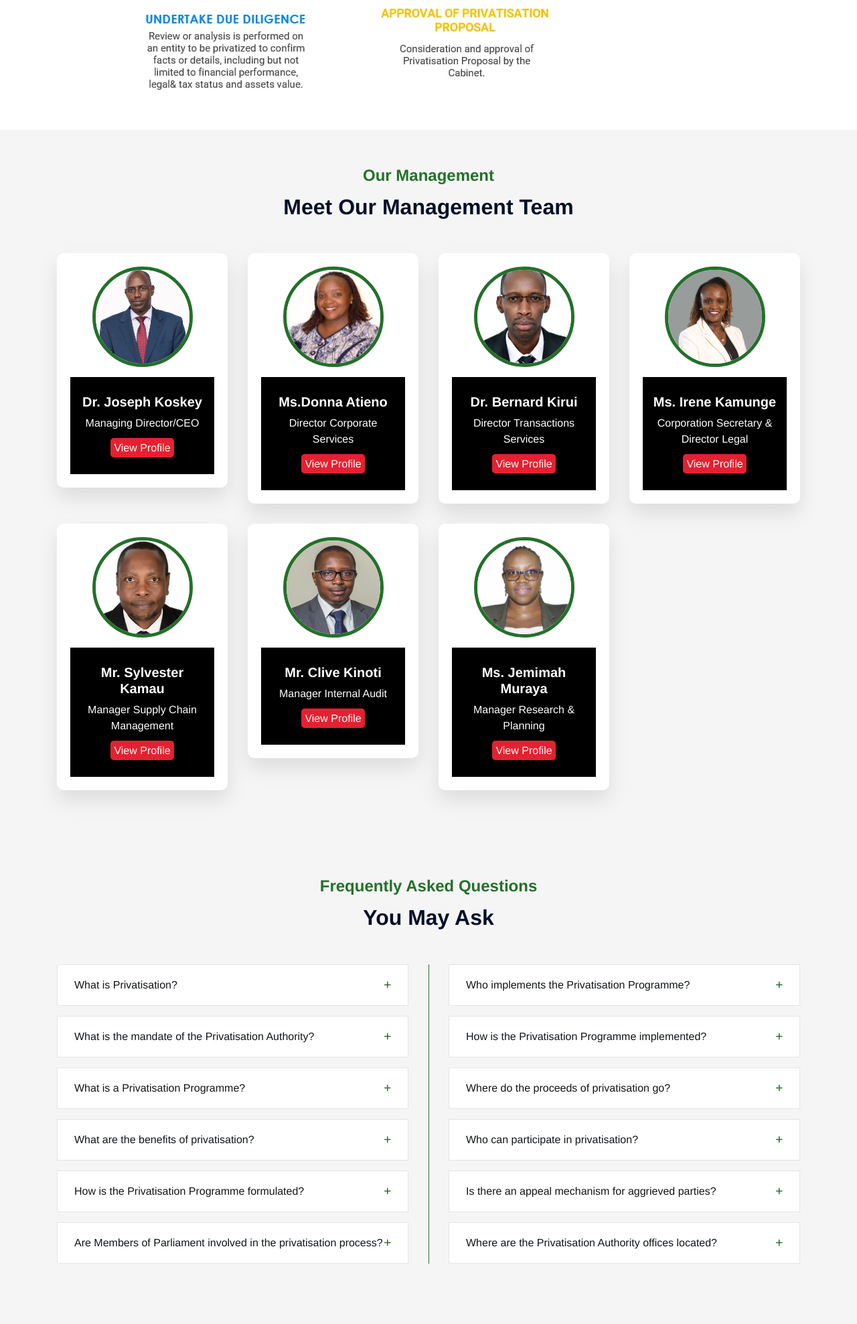
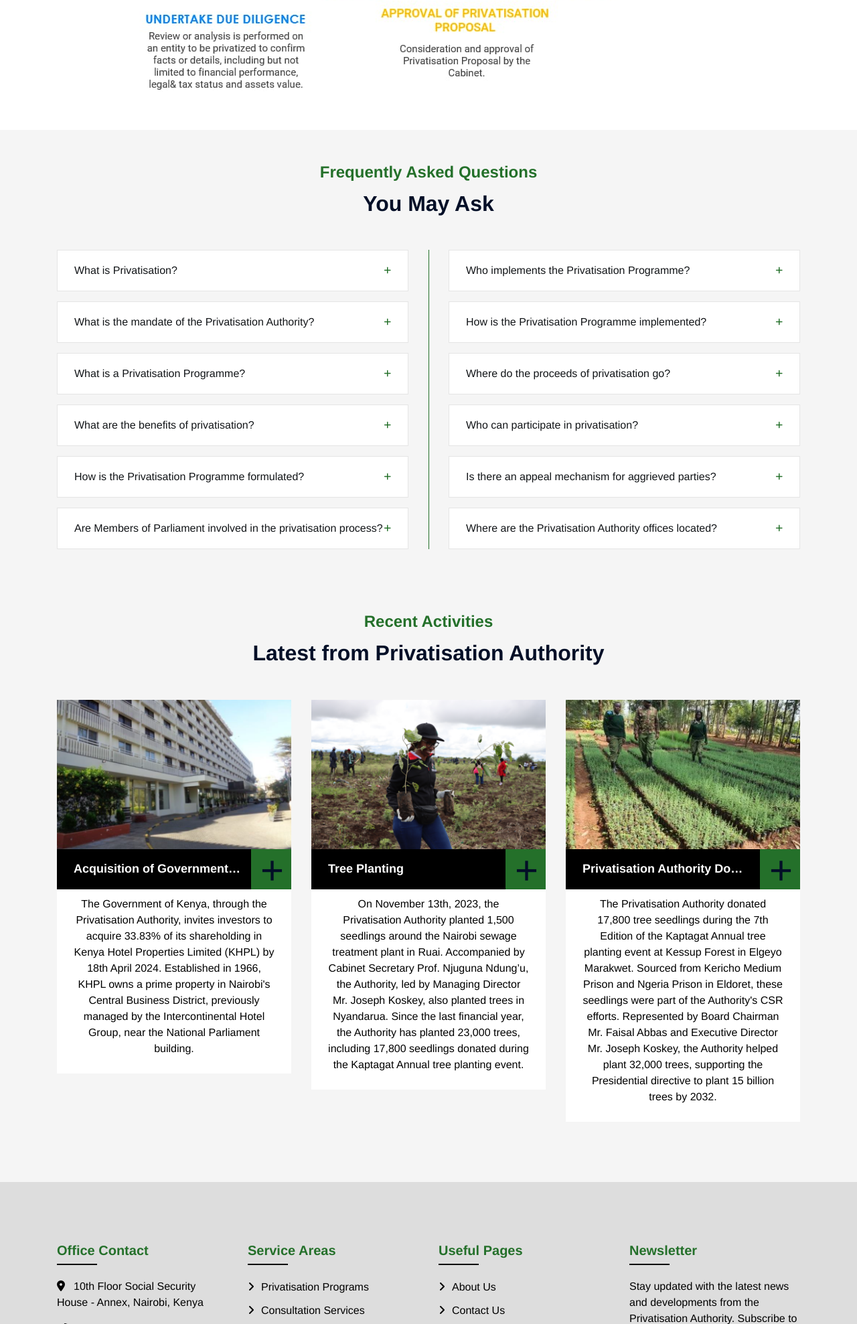
Before and after one commit to Mfalmebetterdayscapital/privatisation, a Django app: page / in a window 1280 px wide. Shown: the part 2068-4045 px from the top of the page at 67% size. Run offline with Django 3.2, Linux system fonts and the light colour scheme; some libraries are stand-ins or nearby versions.

Commit message:
removed team from homepage

```diff
--- a/template/index.html
+++ b/template/index.html
@@ -665,109 +665,7 @@
     }
 </style>
 
-<div class="team" id="team">
-    <div class="container">
-        <div class="section-header text-center">
-            <p style="color: #24702A;">Our Management</p>
-            <h2>Meet Our Management Team</h2>
-        </div>
-        <div class="row">
-            <div class="col-lg-3 col-md-6 wow fadeInUp" data-wow-delay="0.1s">
-                <div class="team-item">
-                    <div class="team-img">
-                        <img src="{% static 'img/JOSEPH.png' %}" alt="Dr. Joseph Koskey">
-                    </div>
-                    <div class="team-text">
-                        <h2 style="color: #ffffff;">Dr. Joseph Koskey</h2>
-                        <p>Managing Director/CEO</p>
-                        <button class="view-profile-btn" onclick="openPopup(0)">View Profile</button>
-                    </div>
 
-                </div>
-            </div>
-            <div class="col-lg-3 col-md-6 wow fadeInUp" data-wow-delay="0.2s">
-                <div class="team-item">
-                    <div class="team-img">
-                        <img src="{% static 'img/Donna-Portrait-2022-Resized-28112022_0-320x320-1-150x150.jpg' %}" alt="Donna Atieno">
-                    </div>
-                    <div class="team-text">
-                        <h2 style="color: #ffffff;">Ms.Donna Atieno</h2>
-                        <p>Director Corporate Services</p>
-                        <button class="view-profile-btn" onclick="openPopup(1)">View Profile</button>
-                    </div>
-
-                </div>
-            </div>
-            <div class="col-lg-3 col-md-6 wow fadeInUp" data-wow-delay="0.3s">
-                <div class="team-item">
-                    <div class="team-img">
-                        <img src="{% static 'img/BENARD.jpg' %}" alt="Dr. Bernard Kirui">
-                    </div>
-                    <div class="team-text">
-                        <h2 style="color: #ffffff;">Dr. Bernard Kirui</h2>
-                        <p>Director Transactions Services</p>
-                        <button class="view-profile-btn" onclick="openPopup(2)">View Profile</button>
-                    </div>
-
-                </div>
-            </div>
-            <div class="col-lg-3 col-md-6 wow fadeInUp" data-wow-delay="0.4s">
-                <div class="team-item">
-                    <div class="team-img">
-                        <img src="{% static 'img/Ms._Irene_Kamunges_pc_ke_0-272x300.png' %}" alt="Ms. Irene Kamunge">
-                    </div>
-                    <div class="team-text">
-                        <h2 style="color: #ffffff;">Ms. Irene Kamunge</h2>
-                        <p>Corporation Secretary & Director Legal</p>
-                        <button class="view-profile-btn" onclick="openPopup(3)">View Profile</button>
-                    </div>
-
-                </div>
-            </div>
-        </div>
-        <div class="row">
-            <div class="col-lg-3 col-md-6 wow fadeInUp" data-wow-delay="0.1s">
-                <div class="team-item">
-                    <div class="team-img">
-                        <img src="{% static 'img/SYLVERSTETR.jpg' %}" alt="Sylvester Kamau">
-                    </div>
-                    <div class="team-text">
-                        <h2 style="color: #ffffff;">Mr. Sylvester Kamau</h2>
-                        <p>Manager Supply Chain Management</p>
-                        <button class="view-profile-btn" onclick="openPopup(4)">View Profile</button>
-                    </div>
-
-                </div>
-            </div>
-            <div class="col-lg-3 col-md-6 wow fadeInUp" data-wow-delay="0.2s">
-                <div class="team-item">
-                    <div class="team-img">
-                        <img src="{% static 'img/ciff_0-300x268.png' %}" alt="Mr. Clive Kinoti">
-                    </div>
-                    <div class="team-text">
-                        <h2 style="color: #ffffff;">Mr. Clive Kinoti</h2>
-                        <p>Manager Internal Audit</p>
-                        <button class="view-profile-btn" onclick="openPopup(5)">View Profile</button>
-                    </div>
-
-                </div>
-            </div>
-            <div class="col-lg-3 col-md-6 wow fadeInUp" data-wow-delay="0.3s">
-                <div class="team-item">
-                    <div class="team-img">
-                        <img src="{% static 'img/Jemimah-Profile-320x320.png' %}" alt="Ms. Jemimah Muraya">
-                    </div>
-                    <div class="team-text">
-                        <h2 style="color: #ffffff;">Ms. Jemimah Muraya</h2>
-                        <p>Manager Research & Planning</p>
-                        <button class="view-profile-btn" onclick="openPopup(6)">View Profile</button>
-                    </div>
-
-                </div>
-            </div>
-        </div>
-    </div>
-</div>
 
 
 
```
